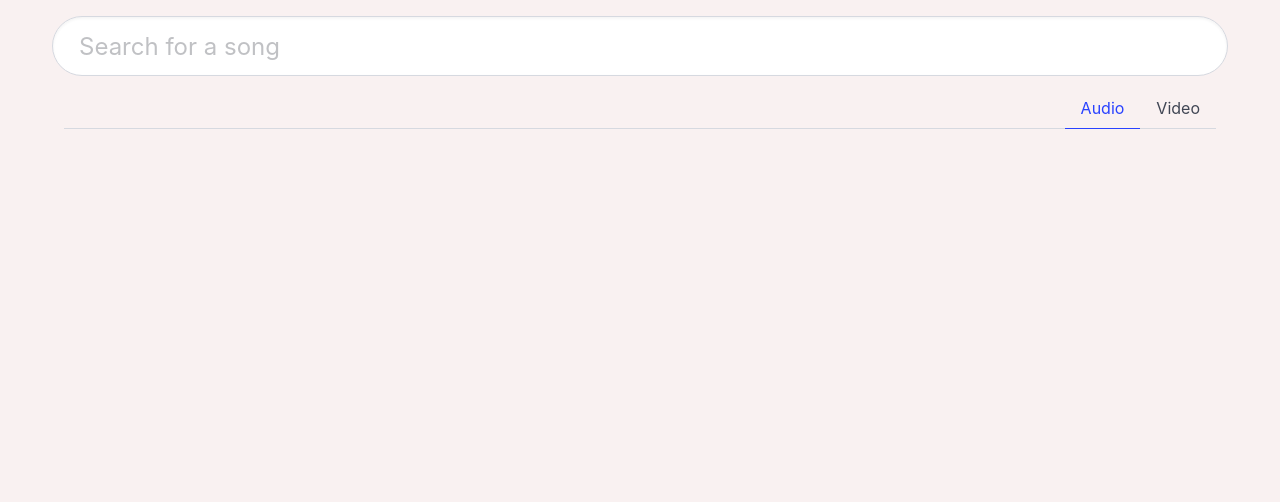
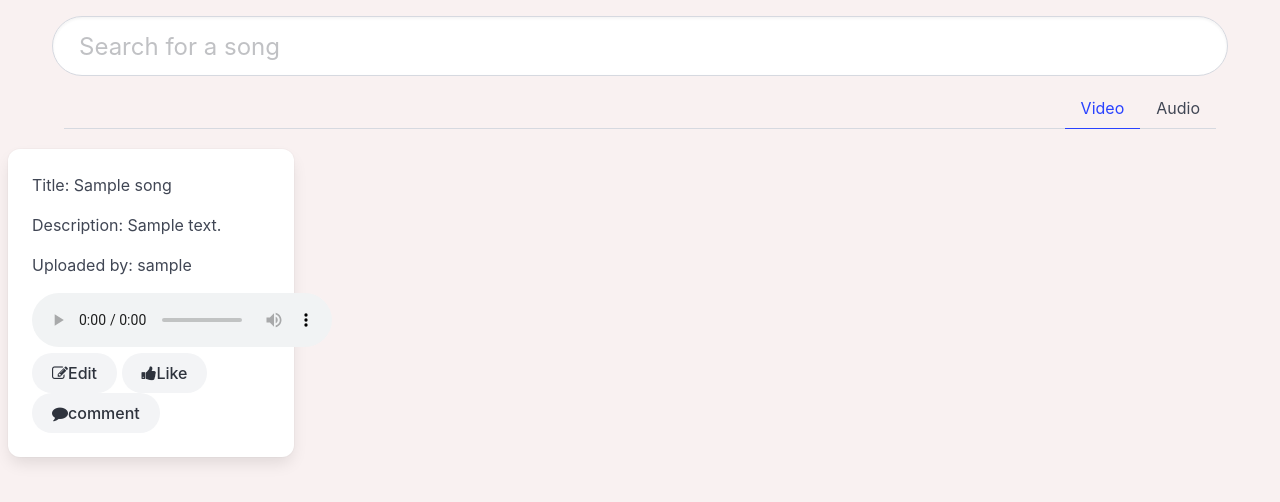
Before and after one commit to squadran2003/botify, a Django app: page / in a window 1280 px wide. Shown: the part 56-558 px from the top of the page. Run offline with Django 5.2, Linux system fonts and the light colour scheme; a user stored in the database is signed in; tables that the repository leaves empty hold one stand-in row (values such as "Sample post").

Commit message:
added new styles for the landing page

```diff
--- a/botify/botify/urls.py
+++ b/botify/botify/urls.py
@@ -23,15 +23,14 @@ from django.urls import include  # Import the include function
 
 from django.contrib.auth import views as auth_views  # Import the auth_views module
 from django.conf import settings  # Import the settings module
-
 from django.conf.urls.static import static  # Import the static function
 
 urlpatterns = [
     path("admin/", admin.site.urls),
     path("", index, name="home"),
+    path("<str:media>/", index, name="home"),
     path("users/", include(("customusers.urls", "users"), namespace="users")),
     path("songs/", include(("songs.urls", "songs"), namespace="songs")),
-    path("<str:type>/", index, name="home"),
 ]
 
 if settings.DEBUG:
--- a/botify/botify/views.py
+++ b/botify/botify/views.py
@@ -2,13 +2,14 @@ from django.shortcuts import render, redirect
 from songs.models import Song
 
 
-def index(request, type="v"):
-    if type == "v":
+def index(request, media="a"):
+    if media == "v":
         songs = Song.objects.filter(
             is_video=True
         ).prefetch_related('artist')
+        return render(request, "index_video.html", {'songs': songs})
     else:
         songs = Song.objects.filter(
             is_audio=True
         ).prefetch_related('artist')
-    return render(request, "index.html", {'songs': songs})
+        return render(request, "index_audio.html", {'songs': songs})
--- a/botify/templates/index.html
+++ b/botify/templates/index.html
@@ -11,11 +11,13 @@
         <div class="column">
             <div class="tabs is-right">
                 <ul>
-                <li class="is-active"><a>Audio</a></li>
-                <li><a>Video</a></li>
+                <li class="is-active"><a href="/v/">Video</a></li>
+                <li><a href="/a/"> Audio</a></li>
                 </ul>
             </div>
         </div>
     </div>
 </div>
+{% block media %}
 {% endblock %}
+{% endblock %}
--- /dev/null
+++ b/botify/templates/index_audio.html
@@ -0,0 +1,29 @@
+{% extends 'index.html' %}
+{% block media %}
+<div class="columns is-multiline">
+    {% for song in songs %}
+    <div class="column is-one-quarter">
+        <div class="card m-2">
+            <div class="card-content">
+              <div class="content">
+                <p>Title: {{ song.title }}</p>
+                <p>Description: {{ song.description }}</p>
+                <p>Uploaded by: {{song.artist.username}}</p>
+                <audio controls>
+                    <source src="{{ song.file.url }}" type="audio/mpeg">
+                    Your browser does not support the audio element.
+                </audio>
+                {% if user.is_authenticated %}
+                    <p>
+                        <a href="" class="button is-light is-rounded"><span class="fa fa-edit"></span>Edit</a>
+                        <a href="" class="button is-light is-rounded"><span class="fa fa-thumbs-up"></span>Like</a>
+                        <a href="" class="button is-light is-rounded"><span class="fa fa-comment"></span>comment</a>
+                    </p>
+                {% endif %}
+              </div>
+            </div>
+          </div>
+    </div>
+    {% endfor %}
+</div>
+{% endblock %}
```
Also changed, not shown: botify/templates/index_video.html (added, +30 -0 lines).
